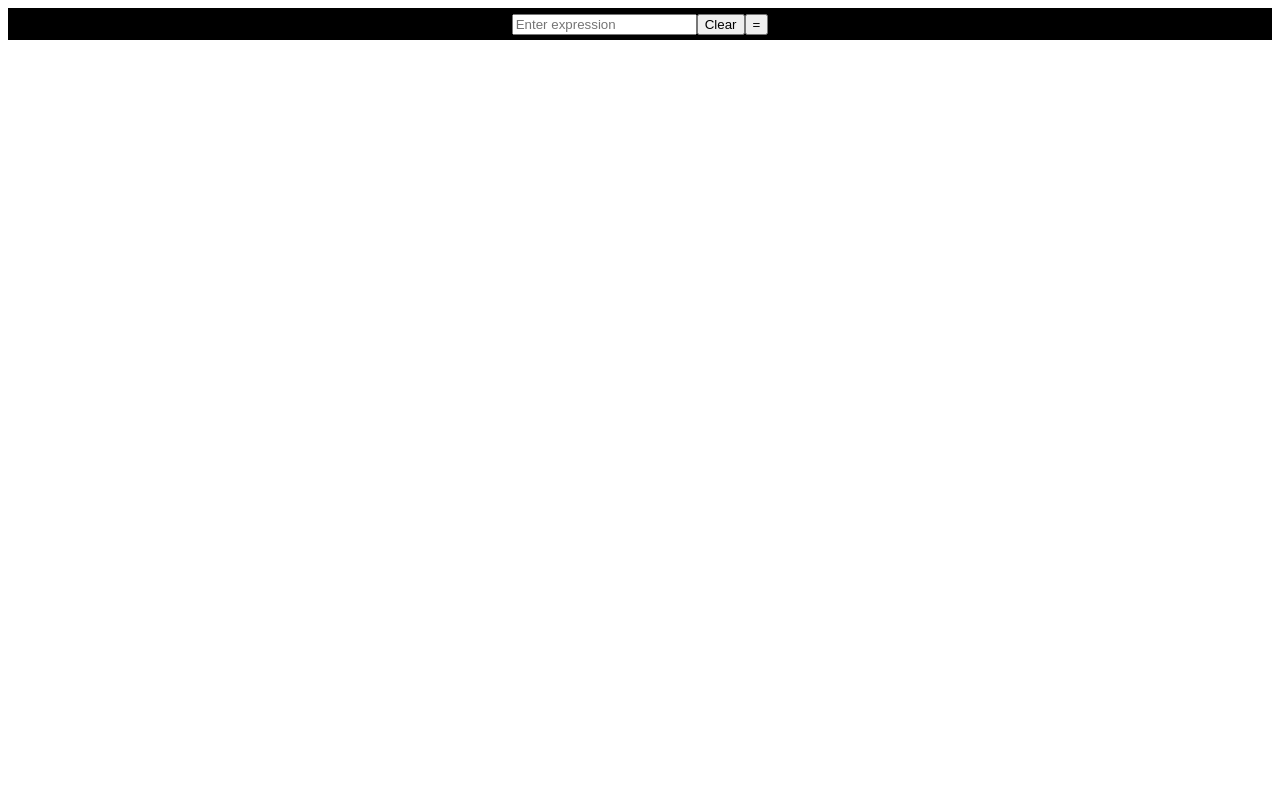
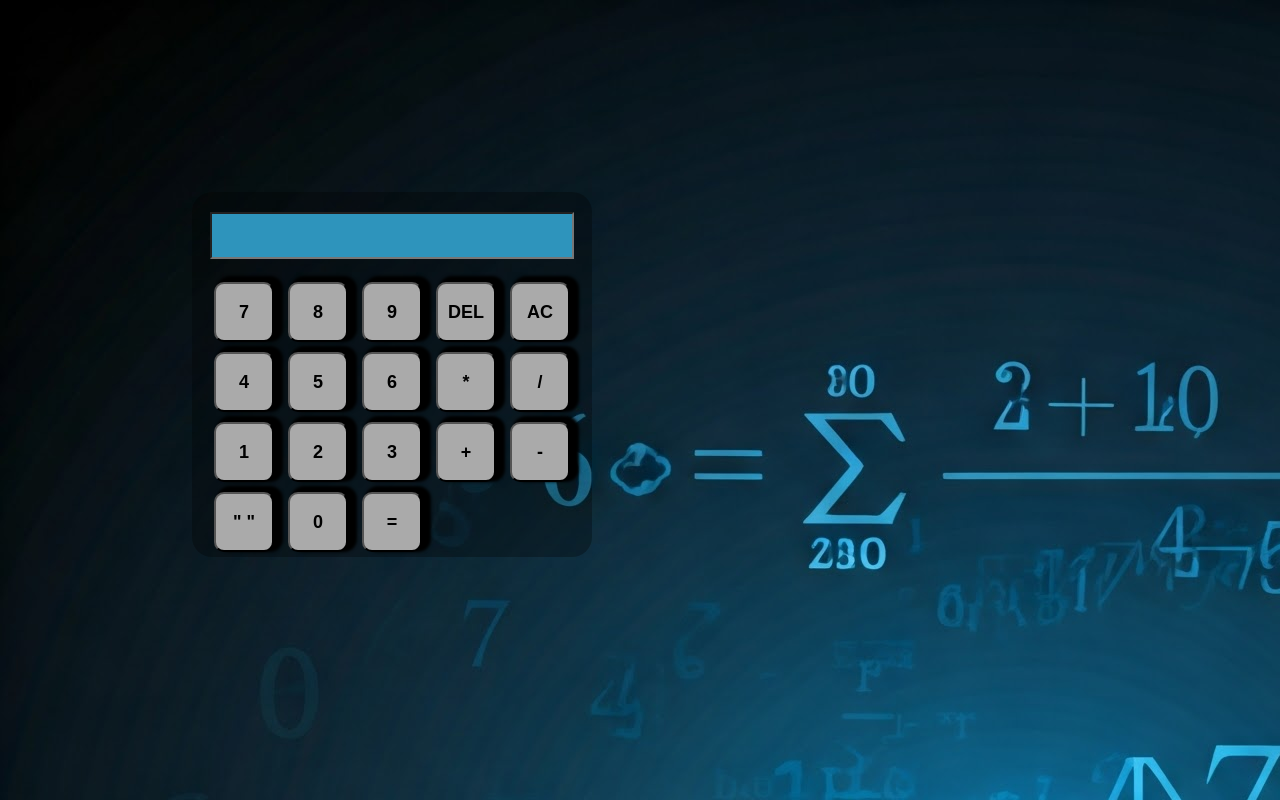
Before and after one commit to mzeineddine/calculator, a plain HTML site: page index.html in a window 1280 px wide. Drawn offline with Linux system fonts and the light colour scheme.

Commit message:
JS, HTML, CSS <> Prefix Notation Calculation, Adding Keypad and Style

```diff
--- a/index.css
+++ b/index.css
@@ -1,12 +1,48 @@
+*{
+    padding: 0px;
+    margin: 0px;
+}
+body{
+    display: flex;
+    flex-direction: column;
+    justify-content: center;
+    align-items: flex-start;
+    background-image: url("./images/bg.jpg");
+
+}
 #calculator{
-    width: 100%;
-    height: 100%;
-    background-color: rgb(0, 0, 0);
+    margin-left: 15%;
+    margin-top: 15%;
+    width: 400px;
+    background-color: rgb(0, 0, 0, 0.3);
     display: flex;
-    justify-content: center;
+    flex-direction: column;
+    justify-content: space-around;
     align-items: center;
+    border-radius: 20px;
+
 }
 
-#result{
+#expression{
+    margin-top  : 5%;
+    width: 90%;
     color: white;
+    font-size: 38px;
+    background-color: #2e94bc;
+    text-align: right;
 }
+
+button{
+    margin: 5px;
+    font-size: large;
+    font-weight: bold;
+    width: 60px;
+    height: 60px;
+    border-radius: 10px;
+    background-color: rgb(170, 170, 170);
+    box-shadow: 6px -3px 3px 3px;
+}
+
+button:hover{
+    background-color: white;
+}
--- a/index.html
+++ b/index.html
@@ -17,10 +17,37 @@
     <label for="inf">Postfix</label> -->
 
     <div id="calculator">
-        <input type="text" name="" id="expression" placeholder="Enter expression">
-        <button id="clear" onclick="clear()">Clear</button>
-        <button id="calculate" onclick="calculate()">=</button>
-        <p id="result"></p>
+        <input type="text" name="" id="expression">
+        <!-- <button id="clear" onclick="clear()">Clear</button>
+        <button id="calculate" onclick="calculate()">=</button> -->
+        <br>
+        <div id="keypad">
+            <button class = "p" value="7">7</button>
+            <button class = "p" value="8">8</button>
+            <button class = "p" value="9">9</button>
+            <button onclick="backspace()">DEL</button>
+            <button onclick="cleare()">AC</button>
+
+            <br>
+            <button class = "p" value="4">4</button>
+            <button class = "p" value="5">5</button>
+            <button class = "p" value="6">6</button>
+            <button class = "p" value="*">*</button>
+            <button class = "p" value="/">/</button>
+
+            <br>
+            <button class = "p" value="1">1</button>
+            <button class = "p" value="2">2</button>
+            <button class = "p" value="3">3</button>
+            <button class = "p" value="+">+</button>
+            <button class = "p" value="-">-</button>
+
+            <br>
+            <button class = "p"  value=" ">" "</button>
+            <button class = "p" value="0">0</button>
+            <button onclick="calculate()">=</button>
+
+        </div>
     </div>
 </body>
 </html>
--- a/index.js
+++ b/index.js
@@ -2,13 +2,31 @@
 // let arr = document.getElementById("expression");
 // document.getElementById("result").innerHTML = arr;
 let input;
-let result;
 let operators;
+let buttons;
 document.addEventListener("DOMContentLoaded", loaded)
 
-function checkKey(){
+function backspace(){
+    // input.value = input.value.slice(0, input.value.length-1);
+    input.value = input.value.slice(0,-1);
+}
+
+function print(event){
+    console.log("click");
+    if(input.value[input.value.length-1]==" " && event.target.value == " "){
+        return;
+    }
+    else if(operators.includes(input.value[input.value.length-1]) && operators.includes(event.target.value)){
+        input.value = input.value.slice(0,-1) + event.target.value;
+        return
+    }
+    input.value += event.target.value;
+}
+
+function checkKey(event){
+    // Prevent any key press neither nb nor op and prevent double spaces
     if(operators.includes(event.key)|| !isNaN(event.key)){
-        if(event.key == " " && input.value.charAt(input.value.length -1) == " "){
+        if(event.key == " " && input.value.charAt(input.selectionStart-1) == " "){
             event.preventDefault();
         }
     }else{
@@ -19,15 +37,14 @@ function checkKey(){
 function calculate(){
 
     let arr = input.value.trim().split(" ");
-    result.innerHTML = arr;
     let nb = [];
     let op = [];
+    // Check the type of expression
     if(!isNaN(arr[0])){
         console.log("using Postfix");
         for(let i = 0; i <arr.length; i++){
             console.log(arr[i]);
             if (operators.includes(arr[i])){
-                // op.push(arr[i]);
                 let x;
                 let y;
                 if (nb.length>1){
@@ -38,10 +55,9 @@ function calculate(){
                     console.log("X = " + x);
                 }
                 else{
-                    result.innerHTML = "Not enough operants";
+                    input.value = "Not enough operants";
                     return;
                 }
-
                 if(arr[i] == "+"){
                     nb.push(x+y);
                     console.log(x+y);
@@ -61,20 +77,70 @@ function calculate(){
             }
         }
         if (nb.length == 1){
-            result.innerHTML = nb[0];
+            input.value = nb[0];
         }
         else{
-            result.innerHTML = "Too many operants";
+            input.value = "Too many operants";
         }
     }else if(operators.includes(arr[0])){
         console.log("using Prefix")
+        arr = arr.reverse();
+        for(let i = 0; i <arr.length; i++){
+            console.log(arr[i]);
+            if (operators.includes(arr[i])){
+                let x;
+                let y;
+                if (nb.length>1){
+                    console.log("nb = " + nb);
+                    x = Number(nb.pop());
+                    console.log("X = " + x);
+                    y = Number(nb.pop());
+                    console.log("Y = " + y);
+                }
+                else{
+                    input.value = "Not enough operants";
+                    return;
+                }
+                if(arr[i] == "+"){
+                    nb.push(x+y);
+                    console.log(x+y);
+                }
+                else if(arr[i] == "-"){
+                    nb.push(x-y);
+                    console.log(x-y);
+                }
+                else if(arr[i] == "*"){
+                    nb.push(x*y);
+                    console.log(x*y);
+                }
+                else if(arr[i] == "/")
+                    nb.push(x/y);
+            }else if(!isNaN(arr[i])){
+                nb.push(arr[i]);
+            }
+        }
+        if (nb.length == 1){
+            input.value = nb[0];
+        }
+        else{
+            input.value = "Too many operants";
+        }
     }
 
 }
 
+function cleare(){
+    console.log("clear");
+    input.value = "";
+}
+
 function loaded(){
     input = document.getElementById("expression");
-    result = document.getElementById("result");
     operators = ['+', '-', '*', '/'];
     input.addEventListener("keypress", checkKey);
+    buttons = document.querySelectorAll('.p');
+    for(let i = 0; i<buttons.length; i++){
+        buttons[i].addEventListener("click", print);
+    }
+
 }
```
Also changed, not shown: images/bg.jpg (added).
